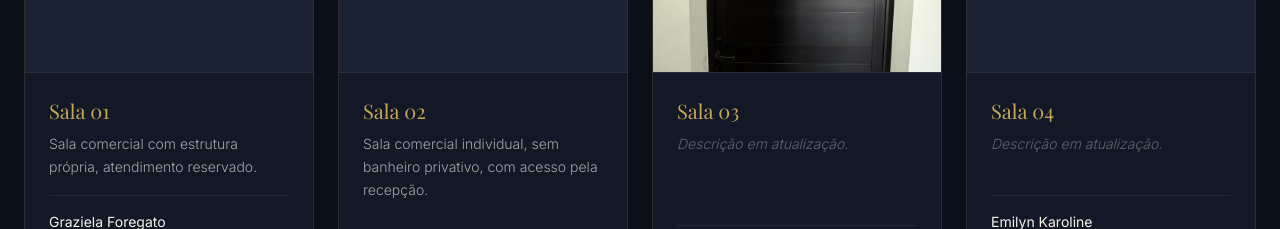
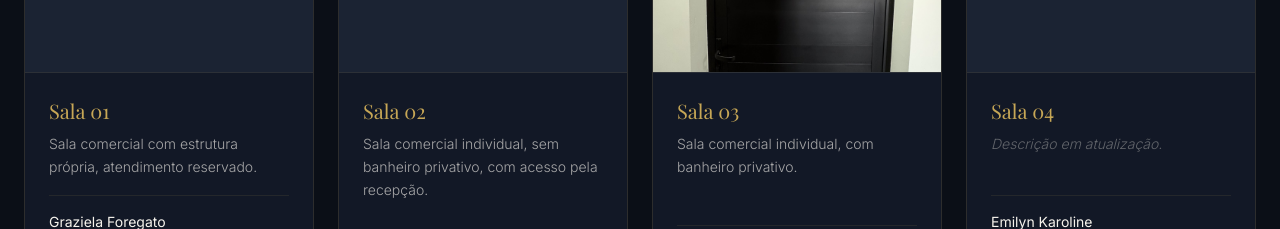
Before and after one commit to foregato/vilaoffice, a React (Vite) app: page / in a window 1280 px wide. Shown: the part 2240-2469 px from the top of the page. Built offline with nearby package versions, Linux system fonts and the light colour scheme; a web font is replaced by a local one.

Commit message:
mudança minima

```diff
--- a/src/data/salas.js
+++ b/src/data/salas.js
@@ -29,7 +29,7 @@ export const salas = [
   {
     numero: 3,
     status: 'disponivel', // TODO: confirmar status
-    descricao: '', // TODO: adicionar descrição
+    descricao: 'Sala comercial individual, com banheiro privativo.', // TODO: adicionar descrição
     info: [],
     foto: "Salas/Sala3.jpg",
     ocupante: null,
```
